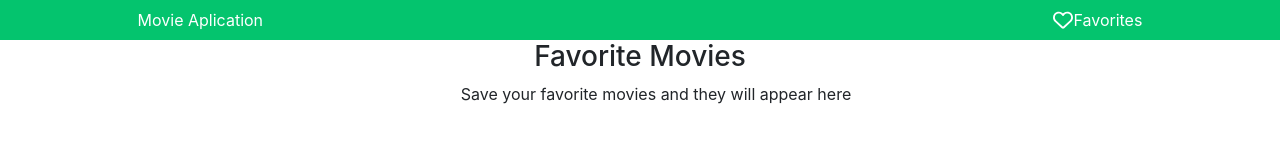
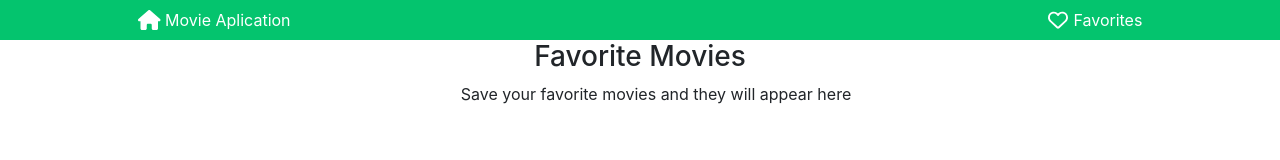
Before and after one commit to adelinavaitus/MovieCategorizer, a React (Create React App) app in the folder movie-project/: page /favorites in a window 1280 px wide. Shown: the top 160 px of the page. Built offline with nearby package versions, Linux system fonts and the light colour scheme; no server answers.

Commit message:
Added home icon

```diff
--- a/movie-project/src/App.css
+++ b/movie-project/src/App.css
@@ -67,8 +67,13 @@
     align-items: center;
   }
 
+  .favorite-link{
+    margin-right: 5px;
+  }
+
  .favorite-button-heart{
     color: #fe0b0b;
+
  }
 
  .favorite-button{
--- a/movie-project/src/components/MenuComponent.js
+++ b/movie-project/src/components/MenuComponent.js
@@ -3,6 +3,7 @@ import { Link } from "react-router-dom";
 import { Navbar } from 'reactstrap';
 import { FontAwesomeIcon } from '@fortawesome/react-fontawesome';
 import { faHeart } from '@fortawesome/free-regular-svg-icons';
+import { faHouse } from '@fortawesome/free-solid-svg-icons';
 
 function Menu(props) {
     return (
@@ -11,7 +12,10 @@ function Menu(props) {
             <div className="navbar-container">
                 {/* Logo or application name - left element */}
                 <div className="left-element">
-                    <Link to="/" className="navbar-link">Movie Aplication</Link>
+                    <Link to="/" className="navbar-link">
+                        <FontAwesomeIcon className="favorite-link" icon={faHouse} size='lg' />
+                        Movie Aplication
+                    </Link>
                 </div>
                 {/* Link to the favorites page - right element */}
                 <div className="right-element">
```
